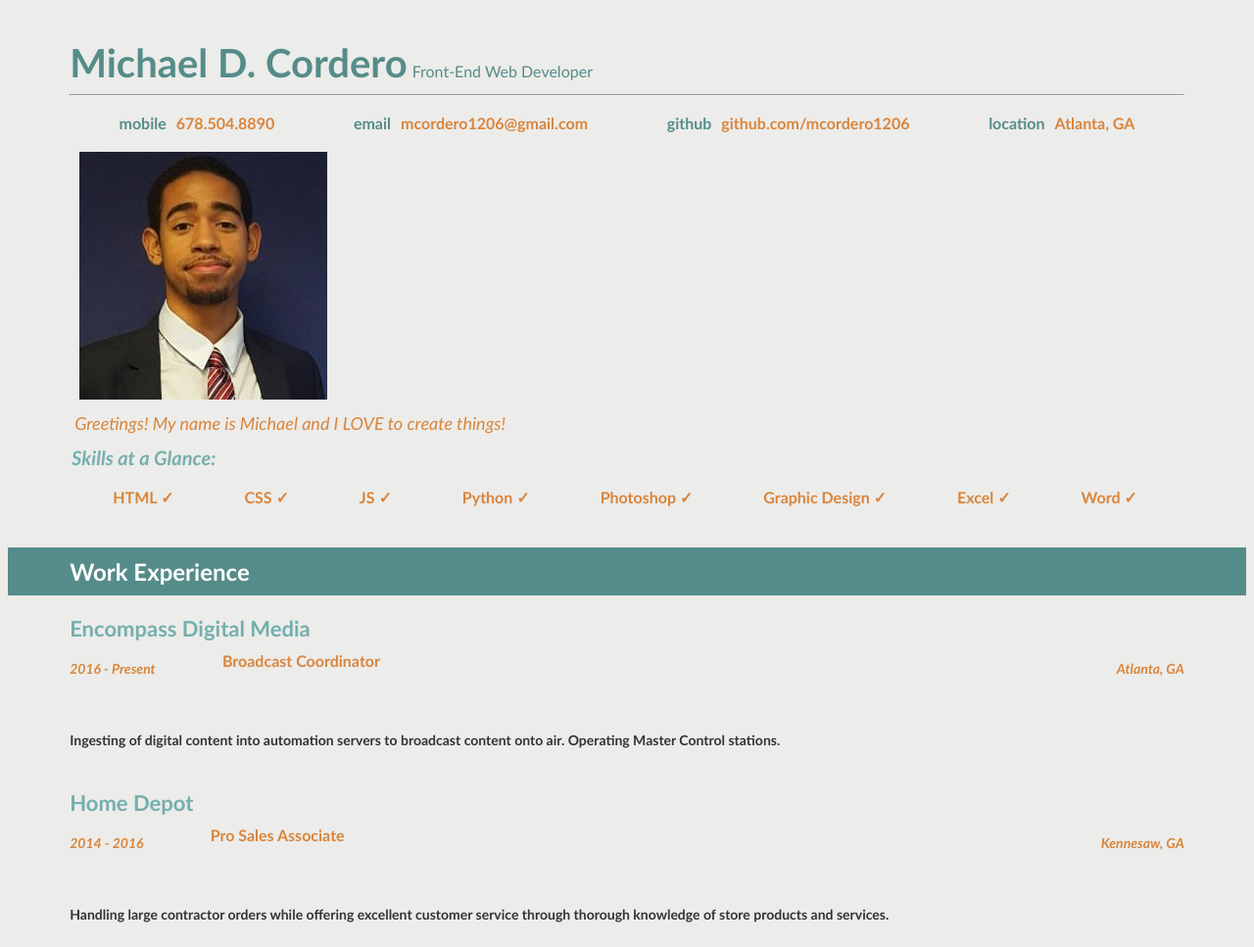
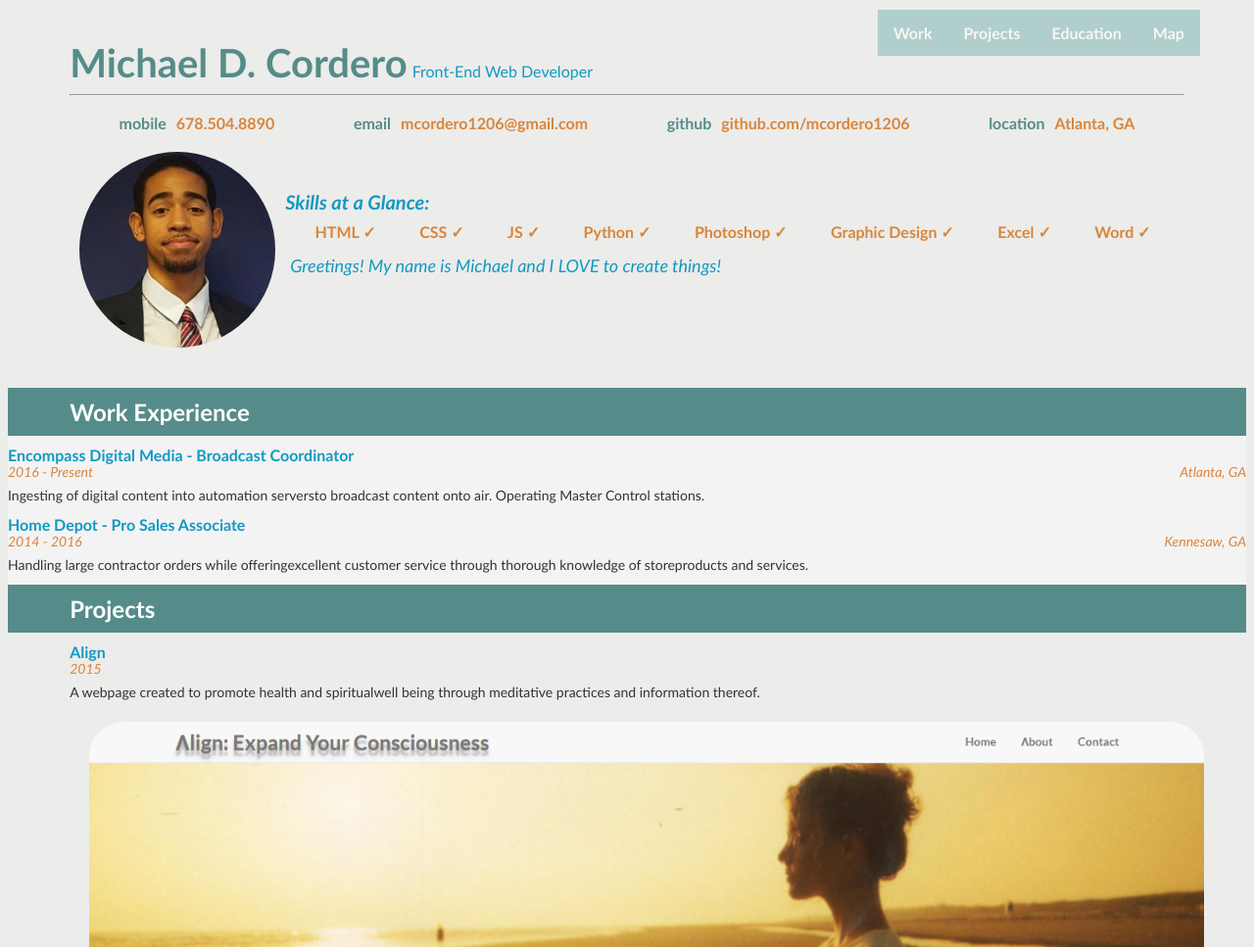
Before and after one commit to mcordero1206/resume, a plain HTML site: page index.html in a window 1280 px wide. Shown: the top 967 px of the page at 98% size. Drawn offline with Linux system fonts and the light colour scheme; some packages are replaced by stand-ins of ours.

Commit message:
Revised CSS
First Resubmission

```diff
--- a/css/style.css
+++ b/css/style.css
@@ -1,6 +1,8 @@
 body{
   background-color: #ECECEA;
   z-index: -1;
+
+
 }
 div,
 ul,
@@ -14,8 +16,7 @@ h5,
 h6 {
   padding:0;
   margin:0;
-  font-family: Optima, Segoe, "Segoe UI", Candara, Calibri, Arial, sans-serif;;
-
+  font-family: Optima, Segoe, "Segoe UI", Candara, Calibri, Arial, sans-serif;
 }
 
 .clear-fix {
@@ -25,18 +26,7 @@ h6 {
 .education-entry,
 .work-entry,
 .project-entry {
-  padding: 0px 5%;
-  font-weight: bold;
-  background-color: #ECECEA;
-}
-
-#projects {
-  color: #74AFAD;
-  text-decoration: none;
-  margin-top: 10px;
-  display: block;
-  font-weight: bold;
-  font-size: 22px;
+  padding: 0 5%;
 }
 
 h1 {
@@ -45,21 +35,25 @@ h1 {
   line-height: 48px;
   display: inline;
 }
-
+span{
+  color: #1199c3;
+}
 h2 {
   font-weight: bold;
   font-size: 24px;
-  color: white;
+  color: #fff;
   line-height: 29px;
-  padding: 10px 5%;
+  padding: 10px;
   background-color: #558C89;
+
 }
 
 h3 {
   font-style: italic;
   font-size: 20px;
-  color: #000;
+  color: #558C89;
   line-height: 22px;
+  padding-top: 10px;
 }
 
 h4 {
@@ -69,17 +63,10 @@ h4 {
   line-height: 17px;
 }
 
-
-
+h2,
 h4,
 h5 {
-  color: #74AFAD;
-  text-decoration: none;
-  margin-top: 10px;
-  display: block;
-  padding: 10px 5%;
-  font-weight: bold;
-  font-size: 22px;
+  padding:10px 5%;
 
 }
 
@@ -90,9 +77,6 @@ h5 {
   color: #D9853B;
   line-height: 16px;
   float: left;
-  padding: 10px ;
-  font-weight: bold;
-  padding: 10px 5%;
 }
 
 .location-text {
@@ -101,40 +85,34 @@ h5 {
   color: #D9853B;
   line-height: 16px;
   float: right;
-  padding: 10px 5%;
-  font-weight: bold;
+
 }
 
 p {
   font-size: 14px;
   color: #333;
-  line-height: 41px;
-  padding: 10px 5%;
-  font-weight: bold;
+  line-height: 21px;
 }
 
 a {
-  color: #74AFAD;
+  color: #1199c3;
   text-decoration: none;
   margin-top: 10px;
   display: block;
-  padding: 10px 5%;
   font-weight: bold;
-  font-size: 22px;
 }
 
 .welcome-message {
   font-style: italic;
   font-size: 18px;
-  color: #D9853B;
+  color: #1199c3;
   line-height: 28px;
 }
 
 #skills-h3 {
-  color: #74AFAD;
+  color: #1199c3;
   display: none;
-  padding: 10px 5%;
-  margin-left: -55px;
+  padding-top: 2.5em;
 }
 
 .orange {
@@ -149,17 +127,16 @@ a {
 .white-text {
   font-weight: bold;
   color: #D9853B;
-
 }
 
 .gray {
-  background-color: #ECECEA;
+  background-color: #f3f3f3;
   padding-bottom: 10px;
   clear:both;
 }
 
 .dark-gray {
-  background-color: #9fad9f;
+  background-color: #4a4a4a;
 }
 
 /* TODO: Replace with image later */
@@ -174,7 +151,7 @@ a {
   flex-wrap: wrap;
   justify-content: space-around;
   padding: 10px;
-
+  background-color: #ECECEA;
 }
 
 .center-content {
@@ -183,15 +160,23 @@ a {
 
 ul {
   list-style-type: none;
-  color: #16174f;
 }
 
 .biopic {
-  width: auto;
-  height: auto;
-  display: block;
-  max-width: 100%;
-  max-height: 100%;
+  float: left;
+  padding: 10px;
+  display: none;
+  border-radius: 360px;
+  background-position: left top;
+  background-repeat: repeat;
+  width: 200px;
+  height: 200px;
+}
+
+.rounded{
+  border-radius: 55px;
+  background-repeat: repeat;
+  padding: 20px;
 }
 
 img {
@@ -202,11 +187,11 @@ img {
 
 span {
   padding: 5px;
-  color: #558C89;
 }
 
 #lets-connect {
   text-align: center;
+  background-color: #ECECEA;
 }
 
 /* Media queries to handle various device widths */
--- a/index.html
+++ b/index.html
@@ -15,6 +15,7 @@ need to load. You'll see a lot of <link>s to CSS files for styles and
 <scripts> for JavaScript files to build interactions.
 -->
 <head>
+<div id="top"></div>
   <!-- This tells the browser how to read the document. -->
   <meta charset="utf-8">
 
@@ -49,9 +50,56 @@ need to load. You'll see a lot of <link>s to CSS files for styles and
 <script type="text/javascript" src="http://maps.googleapis.com/maps/api/js?libraries=places"></script>
 
   <meta name="viewport" content="width=device-width">
+<!-- NavBar -->
+<style>
+ul {
+    list-style-type: none;
+    margin: 0;
+    padding: 0;
+    background-color: #333;
+}
+#fixed{
+	position: fixed;
+	top: 0;
+	left: 70%;
+	width: 100%;
+	z-index: 2;
+
+
+}
+li {
+    float: left;
+}
+
+li a {
+    display: block;
+    color: white;
+    text-align: center;
+    padding: 14px 16px;
+    text-decoration: none;
+    background color: white;
+}
+
+li a:hover {
+    background-color: #D9853B;
+
+}
+
+.active {
+    background-color: #74AFAD;
+    opacity: .5;
+}
+</style>
 </head>
 <body>
-  <div id="main">
+<div id="fixed">
+<ul>
+  <li><a class="active" href="#workExperience">Work</a></li>
+  <li><a class="active" href="#projects">Projects</a></li>
+  <li><a class="active" href="#education">Education</a></li>
+  <li><a class="active" href="#mapDiv">Map</a></li>
+</ul>
+</div>
     <!-- You'll be deleting this line in the course -->
 
     <!--
--- a/js/helper.js
+++ b/js/helper.js
@@ -13,7 +13,7 @@ These are HTML strings. As part of the course, you'll be using JavaScript functi
 replace the %data% placeholder text you see in them.
 */
 var HTMLheaderName = '<h1 id="name">%data%</h1>';
-var HTMLheaderRole = '<span>%data%</span><hr>';
+var HTMLheaderRole = '<span style="color: #1199c3">%data%</span><hr>';
 
 var HTMLcontactGeneric = '<li class="flex-item"><span class="orange-text">%contact%</span><span class="white-text">%data%</span></li>';
 var HTMLmobile = '<li class="flex-item"><span class="orange-text">mobile</span><span class="white-text">%data%</span></li>';
@@ -30,8 +30,8 @@ var HTMLskillsStart = '<h3 id="skills-h3">Skills at a Glance:</h3><ul id="skills
 var HTMLskills = '<li class="flex-item"><span class="white-text">%data%</span></li>';
 
 var HTMLworkStart = '<div class="work-entry"></div>';
-var HTMLworkEmployer = '<a href="#">%data%';
-var HTMLworkTitle = '<span class="white-text">%data%</span>';
+var HTMLworkEmployer = '<a href="">%data%';
+var HTMLworkTitle = ' - %data%</a>';
 var HTMLworkDates = '<div class="date-text">%data%</div>';
 var HTMLworkLocation = '<div class="location-text">%data%</div>';
 var HTMLworkDescription = '<p><br>%data%</p>';
@@ -40,19 +40,19 @@ var HTMLprojectStart = '<div class="project-entry"></div>';
 var HTMLprojectTitle = '<a href="#">%data%</a>';
 var HTMLprojectDates = '<div class="date-text">%data%</div>';
 var HTMLprojectDescription = '<p><br>%data%</p>';
-var HTMLprojectImage = '<img src="%data%">';
+var HTMLprojectImage = '<img src="%data%" class="rounded">';
 
 var HTMLschoolStart = '<div class="education-entry"></div>';
 var HTMLschoolName = '<a href="#">%data%';
-var HTMLschoolDegree = ' -- %data%</a>';
+var HTMLschoolDegree = ' - %data%</a>';
 var HTMLschoolDates = '<div class="date-text">%data%</div>';
 var HTMLschoolLocation = '<div class="location-text">%data%</div>';
-var HTMLschoolMajor = '<em><br>Major: %data%</em>';
+var HTMLschoolMajor = '<em><br>Major: %data%</em><hr>';
 
 
 var HTMLonlineClasses = '<h3>Online Classes</h3>';
 var HTMLonlineTitle = '<a href="https://www.udacity.com/" target="_blank">%data%';
-var HTMLonlineSchool = '<em><br>Major: %data%</em>';
+var HTMLonlineSchool = ' - %data%</a>';
 var HTMLonlineDates = '<div class="date-text">%data%</div>';
 var HTMLonlineURL = '<br><a href="https://www.udacity.com/" target="_blank">%data%</a>';
 
--- a/js/resumeBuilder.js
+++ b/js/resumeBuilder.js
@@ -1,50 +1,44 @@
-var role = "Front-End Web Developer";
-var formattedRole = HTMLheaderRole.replace("%data%", role);
-$("#header").prepend(formattedRole);
-
-
-var name = "Michael D. Cordero";
-var formattedName = HTMLheaderName.replace("%data%", name);
-$("#header").prepend(formattedName);
-
-
-
 //Object #1 BIO
 var bio = {
-    "name": "Michael",
-    "role": "Jr. Front-End Web Developer",
+    "name": "Michael D. Cordero",
+    "role": "Front-End Web Developer",
     "contacts": {
         "mobile": "678.504.8890",
         "email": "mcordero1206@gmail.com",
         "github": "github.com/mcordero1206",
-        "location": "Atlanta, GA"
+        "location": "Atlanta, GA",
+        "biopic" : "images/mike.jpg"
     },
-    "welcomeMsg": "Greetings! My name is Michael and I LOVE to create things!",
-    "skills": ["HTML &checkmark;&nbsp;", "CSS &checkmark;&nbsp;", "JS &checkmark;&nbsp; ", "Python &checkmark;&nbsp;", "Photoshop &checkmark;&nbsp;", "Graphic Design &checkmark;&nbsp;", "Excel &checkmark;&nbsp;", "Word &checkmark;&nbsp;"],
+    "welcomeMessage": "Greetings! My name is Michael and I LOVE to create things!",
+    "skills": ["HTML", "CSS", "JS", "Python", "Photoshop", "Graphic Design", "Excel", "Word"],
     "display": function() {
 
+        var formattedRole = HTMLheaderRole.replace("%data%", bio.role);
+        var formattedName = HTMLheaderName.replace("%data%", bio.name);
         var formattedMobile = HTMLmobile.replace("%data%", bio.contacts.mobile);
         var formattedEmail = HTMLemail.replace("%data%", bio.contacts.email);
         var formattedGithub = HTMLgithub.replace("%data%", bio.contacts.github);
         var formattedLocation = HTMLlocation.replace("%data%", bio.contacts.location);
 
-
+        $("#header").prepend(formattedRole);
+        $("#header").prepend(formattedName);
         $("#footerContacts").append(formattedMobile, formattedEmail, formattedGithub, formattedLocation);
         $("#topContacts").append(formattedMobile, formattedEmail, formattedGithub, formattedLocation);
 
-        var formattedWelcomeMessage = HTMLwelcomeMsg.replace("%data%", bio.welcomeMsg);
+        var formattedWelcomeMessage = HTMLwelcomeMsg.replace("%data%", bio.welcomeMessage);
 
         var bioPic = "images/mike.jpg";
         var formattedbioPic = HTMLbioPic.replace("%data%", bioPic);
 
         var newformattedPic = formattedbioPic + formattedWelcomeMessage;
-        $("#header").append(newformattedPic);
+        $("#header").append(formattedbioPic);
 
         $("#header").append(HTMLskillsStart);
-        for (index in bio.skills) {
-            var formattedSkill = HTMLskills.replace("%data%", bio.skills[index]);
+        for (var index in bio.skills) {
+            var formattedSkill = HTMLskills.replace("%data%", bio.skills[index] + " &checkmark;&nbsp;");
             $("#skills:last").append(formattedSkill);
         }
+        $("#header").append(formattedWelcomeMessage);
     }
 
 };
@@ -57,17 +51,19 @@ bio.display();
 //Object 2 Education
 var education = {
     "schools": [{
-        "name": "CUNY New York City College of Technology",
-        "majors": "Advertising Design",
-        "location": "Brooklyn, NY",
-        "dates": "September 2011 - December 2011",
-        "url": "http://goo.gl/f91wQv"
+        "name" : "CUNY New York City College of Technology",
+        "location" : "Brooklyn, NY",
+        "degree" : "Certificate Program",
+        "majors" : ["Advertising Design"],
+        "dates" : "September 2011 - December 2011",
+        "url" : "http://goo.gl/f91wQv"
     }, {
-        "name": "Year Up - Atlanta",
-        "location": "Atlanta, GA",
-        "majors": "Web-Development",
-        "dates": "September 2015 - Present",
-        "url": "http://goo.gl/yS5RCs"
+        "name" : "Year Up Atlanta",
+        "location" : "Atlanta, GA",
+        "degree" : "Work Force Development",
+        "majors" : ["Web-Development"],
+        "dates" : "September 2015 - Present",
+        "url" : "http://goo.gl/yS5RCs"
     }],
     "onlineCourses": [{
         "title": "Udacity",
@@ -80,22 +76,25 @@ var education = {
 
         for (school in education.schools) {
             $("#education").append(HTMLschoolStart);
-            var schools = education.schools; //<----I don't understand why I need this but without it, this object won't append properly
-            var schoolFirst = HTMLschoolName.replace("%data%", schools[school].name);
-            var formattedDates = HTMLschoolDates.replace("%data%", schools[school].dates);
-            var majorFirst = HTMLschoolMajor.replace("%data%", schools[school].majors);
-            var formattedLocation = HTMLschoolLocation.replace("%data%", schools[school].location);
-            $(".education-entry:last").append(schoolFirst, majorFirst, formattedDates, formattedLocation);
+            var schools = education.schools; //<----I don't understand why I
+            //need this but without it, this object won't append properly
 
+            var fmtschool = HTMLschoolName.replace("%data%", schools[school].name);
+            var fmtDates = HTMLschoolDates.replace("%data%", schools[school].dates);
+            var fmtmajor = HTMLschoolMajor.replace("%data%", schools[school].majors);
+            var fmtLocation = HTMLschoolLocation.replace("%data%", schools[school].location);
+            var fmtDegree = HTMLschoolDegree.replace("%data%", schools[school].degree);
+            $(".education-entry:last").append(fmtschool + fmtDegree, fmtDates,
+                fmtLocation, fmtmajor);
+        }
 
-        }
         $(".education-entry:last").append(HTMLonlineClasses);
         for (course in education.onlineCourses) {
             var fonlineTitle = HTMLonlineTitle.replace("%data%", education.onlineCourses[course].title);
             var fonlineSchool = HTMLonlineSchool.replace("%data%", education.onlineCourses[course].school);
             var fonlineDates = HTMLonlineDates.replace("%data%", education.onlineCourses[course].date);
             var fonlineURL = HTMLonlineURL.replace("%data%", education.onlineCourses[course].url);
-            $(".education-entry:last").append(fonlineTitle, fonlineSchool, fonlineDates, fonlineURL);
+            $(".education-entry:last").append(fonlineTitle + fonlineSchool, fonlineDates, fonlineURL);
         }
     }
 };
@@ -112,26 +111,29 @@ var work = {
         "title": "Broadcast Coordinator",
         "location": "Atlanta, GA",
         "dates": "2016 - Present",
-        "description": "Ingesting of digital content into automation servers to broadcast content onto air. Operating Master Control stations. "
+        "description": "Ingesting of digital content into automation servers" +
+        "to broadcast content onto air. Operating Master Control stations. "
     }, {
         "employer": "Home Depot",
         "location": "Kennesaw, GA",
         "title": "Pro Sales Associate",
         "dates": "2014 - 2016",
-        "description": "Handling large contractor orders while offering excellent customer service through thorough knowledge of store products and services."
+        "description": "Handling large contractor orders while offering" +
+        "excellent customer service through thorough knowledge of store" +
+        "products and services."
     }],
     "display": function() {
 
         $("#workExperience").append(HTMLworkStart);
         for (job in work.jobs) {
 
-            var formattedEmployer = HTMLworkEmployer.replace("%data%", work.jobs[job].employer);
-            var formattedDates = HTMLworkDates.replace("%data%", work.jobs[job].dates);
-            var formattedTitle = HTMLworkTitle.replace("%data%", work.jobs[job].title);
-            var formattedLocation = HTMLworkLocation.replace("%data%", work.jobs[job].location);
-            var formattedDescription = HTMLworkDescription.replace("%data%", work.jobs[job].description);
+            var fEmployer = HTMLworkEmployer.replace("%data%", work.jobs[job].employer);
+            var fDates = HTMLworkDates.replace("%data%", work.jobs[job].dates);
+            var fTitle = HTMLworkTitle.replace("%data%", work.jobs[job].title);
+            var fLocation = HTMLworkLocation.replace("%data%", work.jobs[job].location);
+            var fDescription = HTMLworkDescription.replace("%data%", work.jobs[job].description);
 
-            $("#workExperience").append(formattedEmployer, formattedDates, formattedTitle, formattedLocation, formattedDescription);
+            $("#workExperience").append(fEmployer + fTitle, fDates, fLocation, fDescription);
         }
     }
 };
@@ -143,7 +145,8 @@ var projects = {
     "projects": [{
         "title": "Align",
         "dates": "2015",
-        "description": "A webpage created to promote health and spiritual well being through meditative practices and information thereof.",
+        "description": "A webpage created to promote health and spiritual" +
+        "well being through meditative practices and information thereof.",
         "images": ["images/align.PNG", "images/align2.PNG", "images/align3.PNG"]
     }, ],
     "display": function() {
```
